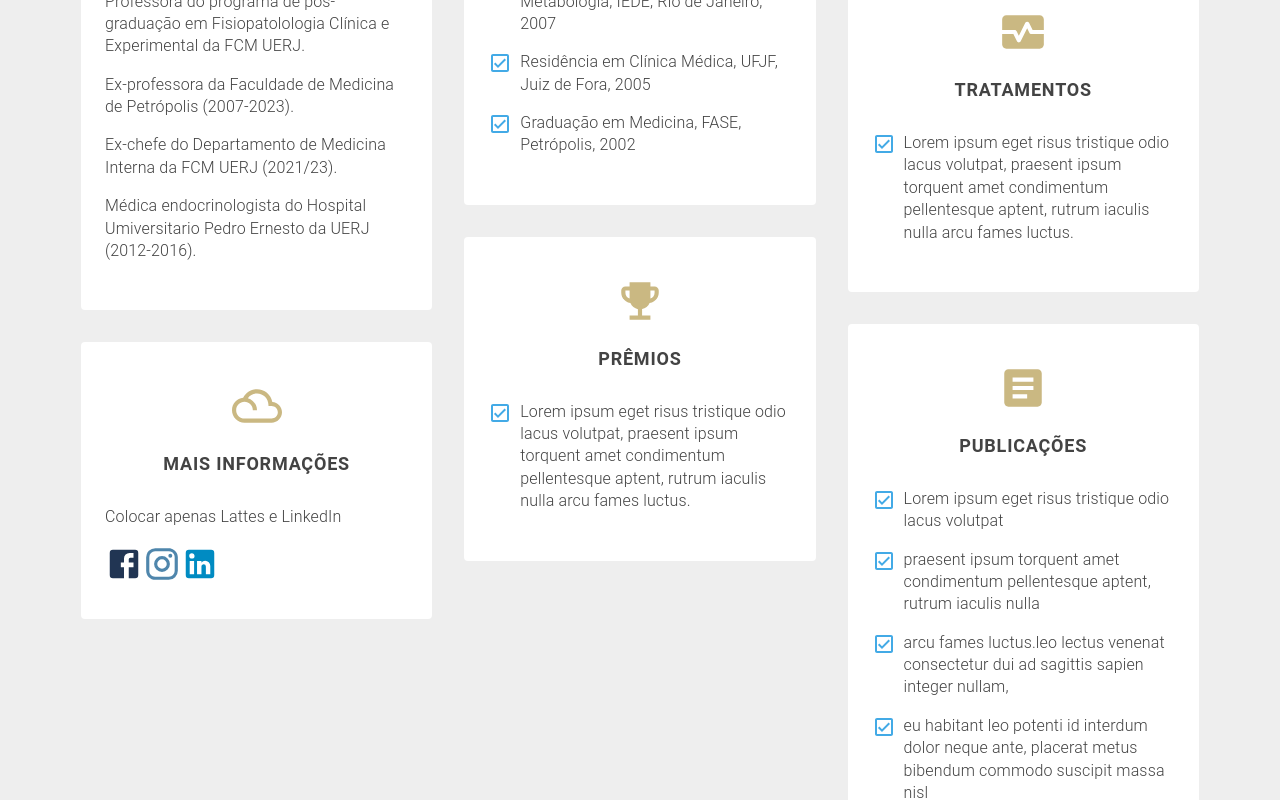
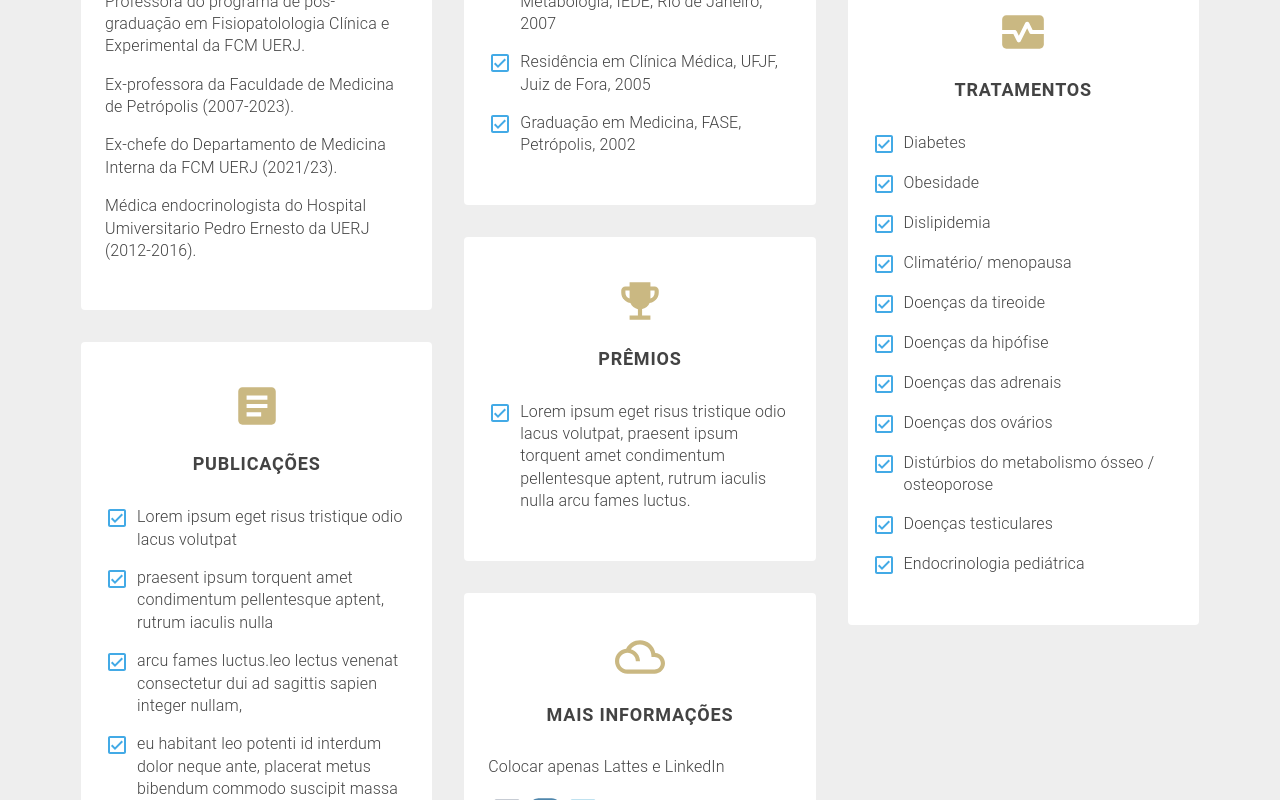
Before and after one commit to bahiensed/anabeatriz, a Next.js app: page / in a window 1280 px wide. Shown: the part 1480-2280 px from the top of the page. Built offline with nearby package versions, Linux system fonts and the light colour scheme.

Commit message:
Treatments content

```diff
--- a/constants/index.ts
+++ b/constants/index.ts
@@ -53,7 +53,17 @@ export const cardsData = [
     title: "Tratamentos",
     icon: MonitorHeart,
     content: [
-      "Lorem ipsum eget risus tristique odio lacus volutpat, praesent ipsum torquent amet condimentum pellentesque aptent, rutrum iaculis nulla arcu fames luctus.",
+      "Diabetes",
+      "Obesidade",
+      "Dislipidemia",
+      "Climatério/ menopausa",
+      "Doenças da tireoide",
+      "Doenças da hipófise",
+      "Doenças das adrenais",
+      "Doenças dos ovários",
+      "Distúrbios do metabolismo ósseo / osteoporose",
+      "Doenças testiculares",
+      "Endocrinologia pediátrica",
     ],
     check: CheckBoxOutlined,
   },
@@ -81,12 +91,8 @@ export const cardsData = [
   {
     title: "Mais Informações",
     icon: FilterDrama,
-    content: [
-      "Colocar apenas Lattes e LinkedIn",
-    ],
-    social:[
-      LinkedIn
-    ]
+    content: ["Colocar apenas Lattes e LinkedIn"],
+    social: [LinkedIn],
   },
 ];
 
```
